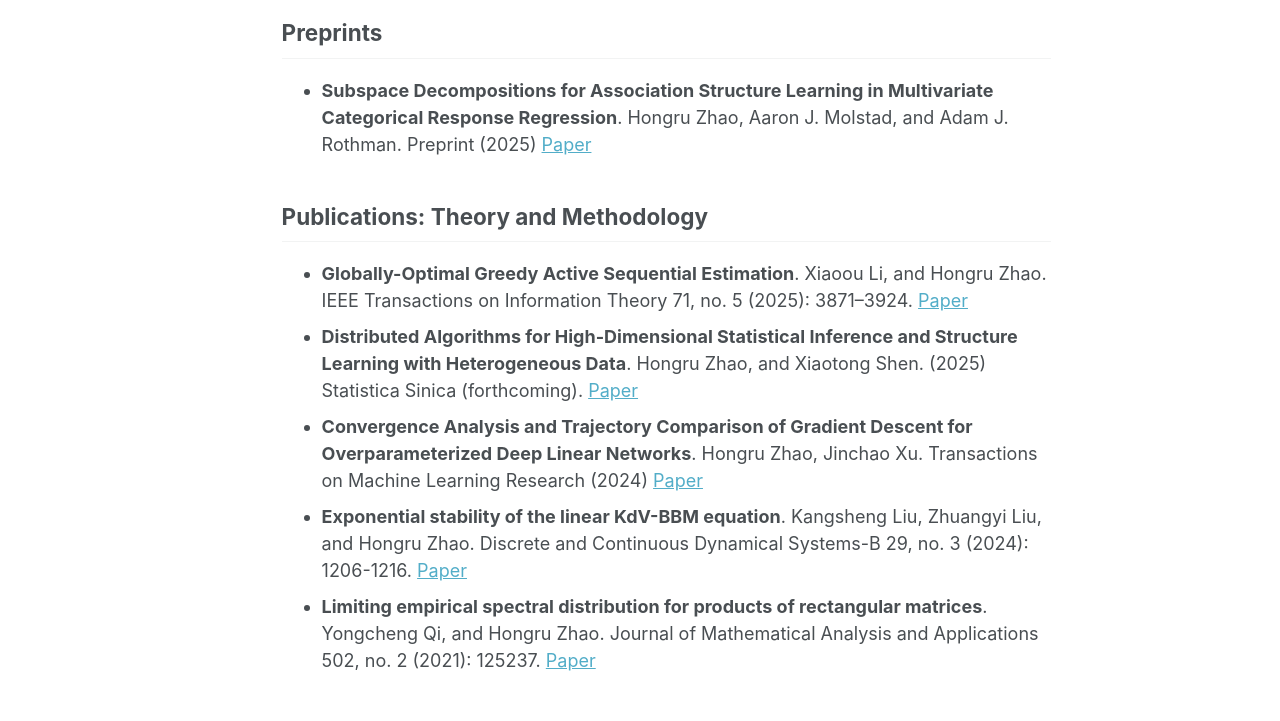
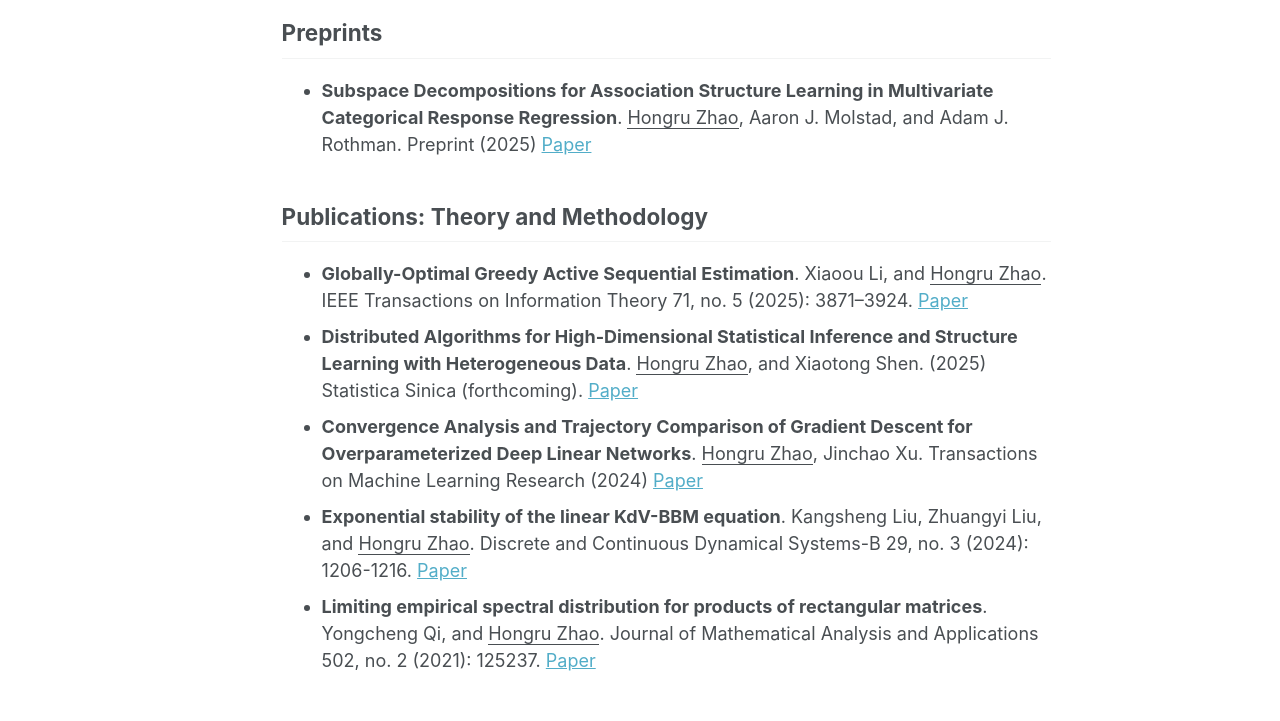
Before and after one commit to HongruZhao/HongruZhao.github.io, a Jekyll site: the page built from _pages/research.md, in a window 1280 px wide and 1400 px high. Shown: the part 483-1204 px from the top of the window. Built offline with Jekyll 4.4.1, drawn with Linux system fonts in a browser that asks for light colours.

Commit message:
Underline 'Hongru Zhao' in citations
Updated citations to emphasize 'Hongru Zhao' with underline formatting.

```diff
--- a/_pages/research.md
+++ b/_pages/research.md
@@ -21,8 +21,8 @@ author_profile: true
 <ul>
   {% for pub in preprints %}
   <li>
-    <strong>{{ pub.title }}</strong>. {{ pub.citation }}
-    {% if pub.paperurl %}
+    <strong>{{ pub.title }}</strong>. {{ pub.citation | replace: 'Hongru Zhao', '<u>Hongru Zhao</u>' }}
+        {% if pub.paperurl %}
       <a href="{{ pub.paperurl }}">Paper</a>
     {% endif %}
   </li>
@@ -38,8 +38,8 @@ author_profile: true
 <ul>
   {% for pub in theory_pubs %}
   <li>
-    <strong>{{ pub.title }}</strong>. {{ pub.citation }}
-    {% if pub.paperurl %}
+    <strong>{{ pub.title }}</strong>. {{ pub.citation | replace: 'Hongru Zhao', '<u>Hongru Zhao</u>' }}
+        {% if pub.paperurl %}
       <a href="{{ pub.paperurl }}">Paper</a>
     {% endif %}
   </li>
@@ -55,8 +55,8 @@ author_profile: true
 <ul>
   {% for pub in application_pubs %}
   <li>
-    <strong>{{ pub.title }}</strong>. {{ pub.citation }}
-    {% if pub.paperurl %}
+    <strong>{{ pub.title }}</strong>. {{ pub.citation | replace: 'Hongru Zhao', '<u>Hongru Zhao</u>' }}
+        {% if pub.paperurl %}
       <a href="{{ pub.paperurl }}">Paper</a>
     {% endif %}
   </li>
```
